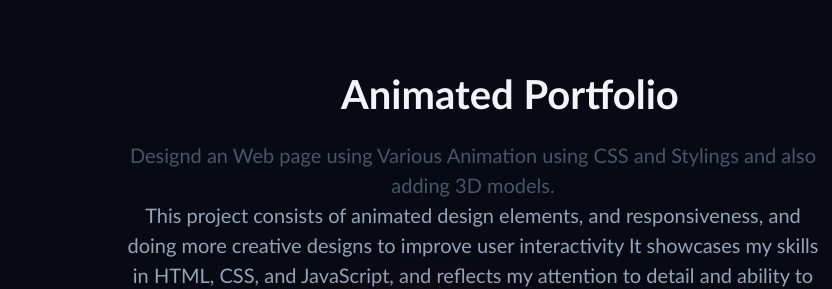
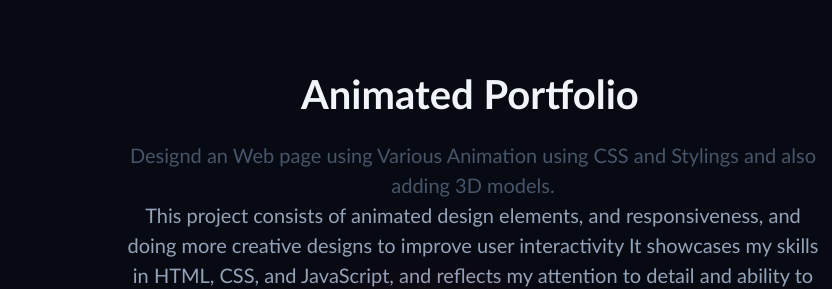
Before and after one commit to srivatsa2005/PORTFOLIO, a plain HTML site: page index.html in a window 1536 px wide. Shown: the part 3809-4098 px from the top of the page, 704-1536 px from the left. Drawn offline with Linux system fonts and the light colour scheme; a script that the page names is missing.

Commit message:
index.html

```diff
--- a/index.html
+++ b/index.html
@@ -1814,7 +1814,7 @@ margin-top: 30px;
     }
 
     .p3tlt {
-      margin-left: 290px;
+      margin-left: 250px;
       font-size: 40px;
 
     }
```
